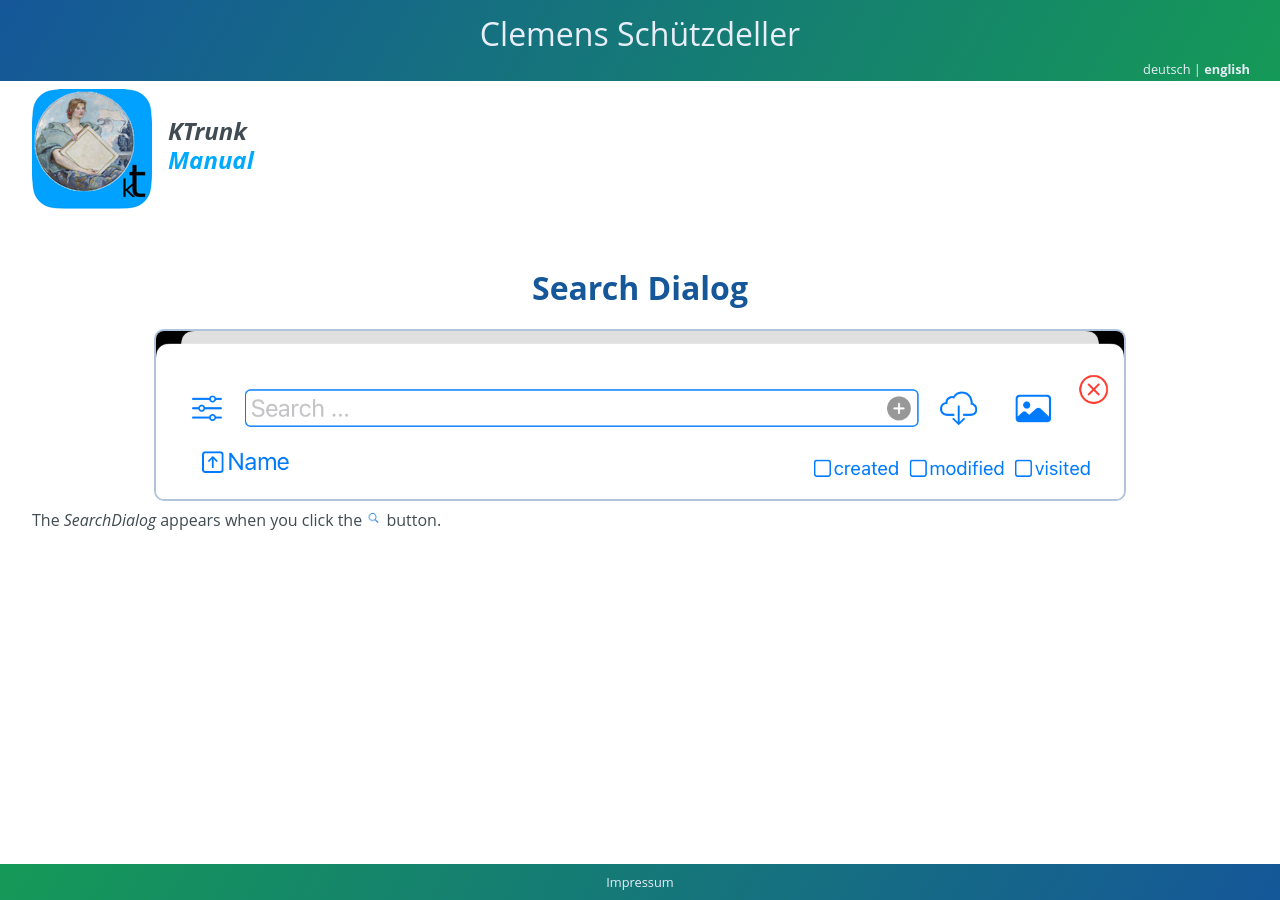
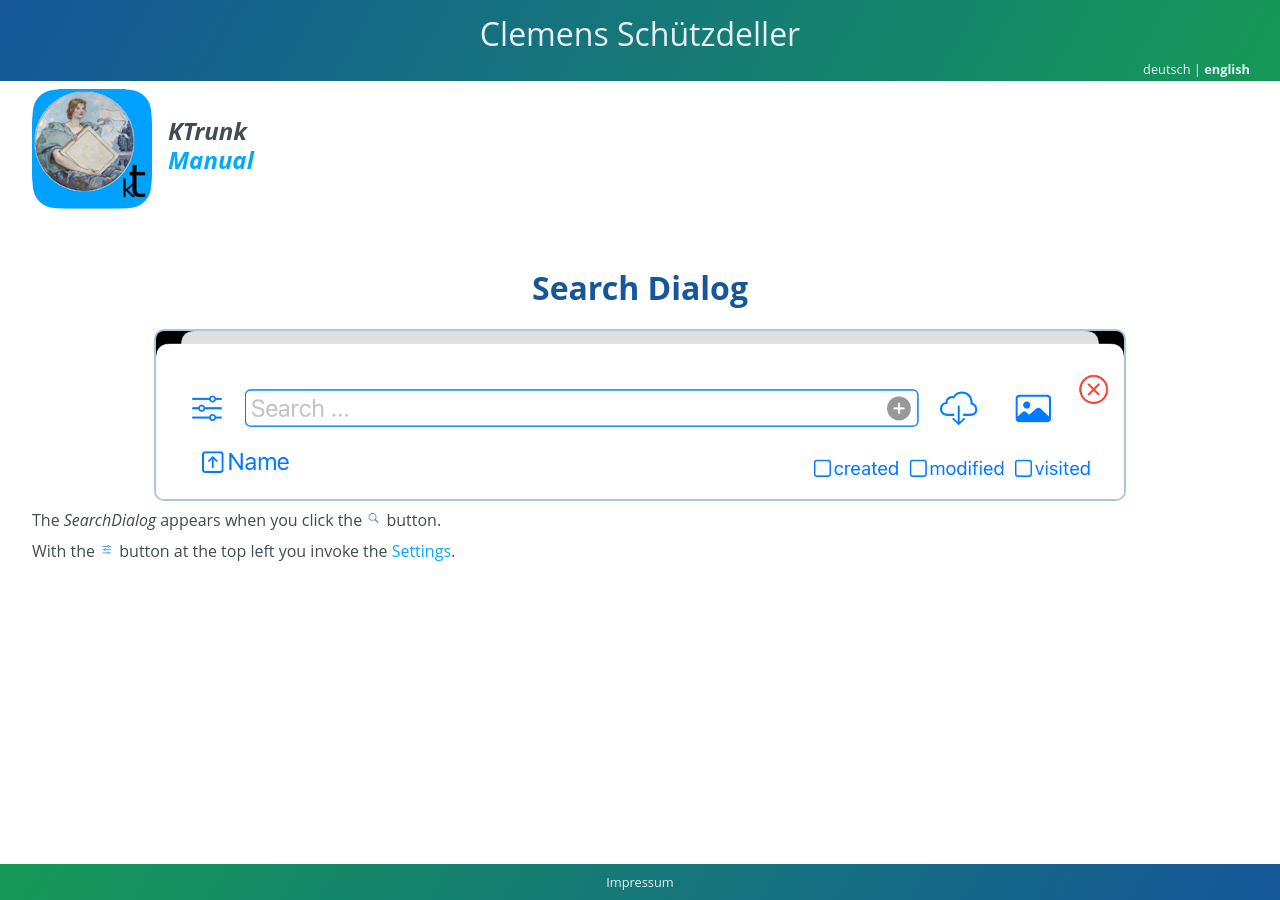
Before and after one commit to cs-LA/home, a Jekyll site: the page built from KTrunk/Manual/SearchDialog.md, in a window 1280 px wide. Built offline with Jekyll 4.4.1, drawn with Linux system fonts in a browser that asks for light colours; our own code applies the rules of GitHub Pages for plain Markdown files.

Commit message:
Update SearchDialog.md

```diff
--- a/KTrunk/Manual/SearchDialog.md
+++ b/KTrunk/Manual/SearchDialog.md
@@ -17,3 +17,7 @@
   <span class="en">The <i>SearchDialog</i> appears when you click the <img src="buttons/search.jpg" class="appButton"> button.</span>
   <span class="de">Der <i>Such-Dialog</i> erscheint, wenn man die <img src="buttons/search.jpg" class="appButton"> Schaltfläche anklickt.</span>
 </p>
+<p>
+  <span class="en">With the <img src="buttons/settings.jpg" class="appButton"> button at the top left you invoke the <a href="Settings.html">Settings</a>.</span>
+  <span class="de">Mit der <img src="buttons/settings.jpg" class="appButton"> Schaltfläche oben links gelangt man zu den <a href="Settings.html">Einstellungen</a>.</span>
+</p>
```
